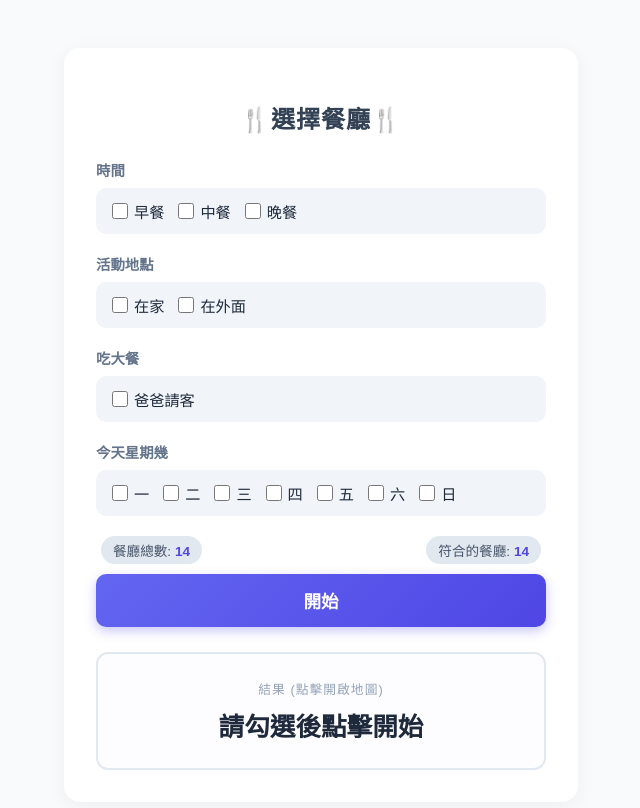
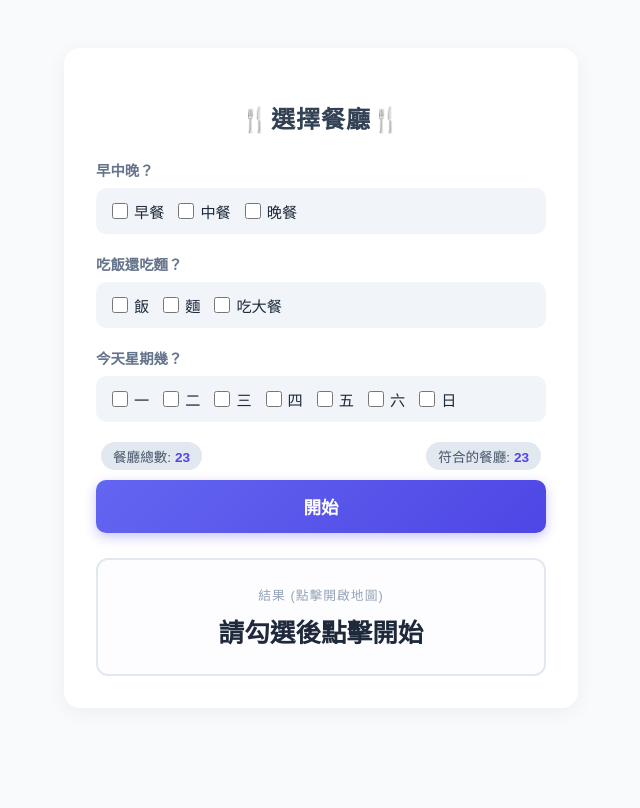
Before and after one commit to hsuhoche/restaurant-choose, a plain HTML site: page index.html in a window 1280 px wide. Shown: the whole page, without its empty margins (319-959 px from the left). Drawn offline with Linux system fonts and the light colour scheme.

Commit message:
Update index.html

```diff
--- a/index.html
+++ b/index.html
@@ -67,41 +67,36 @@
      */
     const CONFIG = {
         attributes: {
-            time: { label: "時間", options: ["早餐", "中餐", "晚餐"] },
-            location: { label: "活動地點", options: ["在家", "在外面"] },
-            big: { label: "吃大餐", options: ["爸爸請客"] },
-            day: { label: "今天星期幾", options: ["一", "二","三", "四","五", "六","日"] }
+            time: { label: "早中晚？", options: ["早餐", "中餐", "晚餐"] },
+            type: { label: "吃飯還吃麵？", options: ["飯", "麵", "吃大餐"] },
+            day: { label: "今天星期幾？", options: ["一", "二","三", "四","五", "六","日"] }
         },
         items: [
             {
                 name: "晨間廚房",
                 time: ["早餐", "中餐"],
-                location: ["在家"],
-                big: [],
+                type: [],
                 day: ["一", "二","三", "四","五", "六"],
                 url: "https://maps.app.goo.gl/xpximgqfS5a6tC977"
             },
             {
                 name: "克林姆",
                 time: ["早餐", "中餐"],
-                location: ["在家"],
-                big: [],
+                type: [],
                 day: ["一", "二","三", "五", "六"],
                 url: "https://maps.app.goo.gl/nWzoTN9BpqfUGPgZ7"
             },
             {
                 name: "饅頭那家",
                 time: ["早餐"],
-                location: ["在家"],
-                big: [],
+                type: [],
                 day: ["一", "二","三","四", "五", "六"],
 
             },
             {
                 name: "丹丹漢堡",
                 time: ["中餐", "晚餐"],
-                location: ["在外面", "在家"],
-                big: [],
+                type: [],
                 day: [ "二","三", "四","五", "六","日"],
                 url: "https://maps.app.goo.gl/6AjnSEtpA9tqnaJD6"
 
@@ -109,32 +104,28 @@
             {
                 name: "越南那家",
                 time: ["中餐", "晚餐"],
-                location: ["在家"],
-                big: [],
+                type: ["麵"],
                 day: ["一", "二","三", "四","五", "日"],
                 url: "https://maps.app.goo.gl/4rmgidLnx2cc9DwaA"
             },
             {
                 name: "提摩西",
                 time: ["中餐", "晚餐"],
-                location: ["在家"],
-                big: [],
+                type: [],
                 day: ["二","三", "四","五", "六","日"],
                 url: "https://maps.app.goo.gl/fSYUvr6WHd4kgP8w9"
             },
             {
                 name: "梁社漢",
                 time: ["中餐", "晚餐"],
-                location: ["在家"],
-                big: [],
+                type: ["飯"],
                 day: ["一", "二","三", "四","五", "六","日"],
                 url: "https://maps.app.goo.gl/vnBTEYPo7RfDb2to7"
             },
             {
                 name: "文璋",
                 time: ["中餐", "晚餐"],
-                location: ["在外面"],
-                big: [],
+                type: ["麵"],
                 day: ["二","三", "四","五", "六","日"],
                 url: "https://maps.app.goo.gl/LE8bKSGFDVqeHXpB7"
             },
@@ -142,8 +133,7 @@
             {
                 name: "愛群旁邊那家鴨肉麵",
                 time: ["中餐", "晚餐"],
-                location: ["在外面"],
-                big: [],
+                type: ["麵"],
                 day: ["一","二","三", "四","五", "六"],
                 url: "https://maps.app.goo.gl/rUE4yiYX6mgiJrcA6?g_st=ic"
             },
@@ -151,40 +141,98 @@
             {
                 name: "台南虱目魚粥（有夠快）",
                 time: ["中餐", "晚餐"],
-                location: ["在外面"],
-                big: [],
+                type: ["飯"],
                 day: ["二","三", "四","五", "六","日"],
                 url: "https://maps.app.goo.gl/f9en2M8kW3SnUWB38?g_st=ic"
             },
             {
+                name: "雞肉飯",
+                time: ["中餐", "晚餐"],
+                type: ["飯"],
+                day: ["一", "二","三", "四","五", "六", "日"],
+                url: "https://maps.app.goo.gl/ywHgTbxwuobbtDnw5"
+            },
+            {
+                name: "湘園排骨",
+                time: ["中餐", "晚餐"],
+                type: ["飯"],
+                day: ["一", "二","三", "四","五"],
+                url: "https://maps.app.goo.gl/CPVmwcooawJp2sGv9"
+            },
+            {
+                name: "吃貨牛肉麵",
+                time: ["中餐", "晚餐"],
+                type: ["麵"],
+                day: ["一", "二","三", "四","五", "六", "日"],
+                url: "https://maps.app.goo.gl/xRRNiCfp7RxsbED58"
+            },
+            {
+                name: "三商巧福",
+                time: ["中餐", "晚餐"],
+                type: ["麵"],
+                day: ["一", "二","三", "四","五", "六", "日"],
+                url: "https://maps.app.goo.gl/7b5dNaafCaFCw1KW7"
+            },
+            {
+                name: "藥燉排骨",
+                time: ["中餐", "晚餐"],
+                type: [],
+                day: ["一", "二","三", "四","五", "六", "日"],
+                url: "https://maps.app.goo.gl/54dwac661ai1LH6D9"
+            },
+            {
+                name: "鍋兵鍋將",
+                time: ["中餐", "晚餐"],
+                type: [],
+                day: ["一", "二","三", "四","五", "六", "日"],
+                url: "https://maps.app.goo.gl/x2Dc8ubiAoXwX8G88"
+            },
+            {
+                name: "原龍 (公休)",
+                time: ["中餐", "晚餐"],
+                type: ["吃大餐"],
+                day: ["一", "二","三", "四","五", "六", "日"],
+                url: "https://maps.app.goo.gl/igx6kR2Y8SqBpTt28"
+            },
+            {
+                name: "劉家酸白菜",
+                time: ["中餐", "晚餐"],
+                type: ["吃大餐"],
+                day: ["二","三", "四","五", "六", "日"],
+                url: "https://maps.app.goo.gl/4eTRn34nQY8LWaMd7"
+            },
+            {
+                name: "大福星",
+                time: ["中餐", "晚餐"],
+                type: ["吃大餐"],
+                day: ["二", "四","五", "六", "日"],
+                url: "https://maps.app.goo.gl/7FNbd4SMThiBrAHw7"
+            },
+            {
+                name: "台匠牛排",
+                time: ["中餐", "晚餐"],
+                type: ["吃大餐"],
+                day: ["一", "二","三", "四","五", "六", "日"],
+                url: "https://maps.app.goo.gl/5PPFegrfpTkTnP4F6"
+            },
+            {
                 name: "鐵板燒",
                 time: ["中餐", "晚餐"],
-                location: ["在外面"],
-                big: [],
+                type: ["吃大餐"],
                 day: ["一", "二","三", "四","五", "六", "日"],
                 url: "https://maps.app.goo.gl/DBdRoqNbvgJ4s27M9"
             },
             {
-                name: "雞肉飯",
-                time: ["中餐", "晚餐"],
-                location: ["在外面"],
-                big: [],
-                day: ["一", "二","三", "四","五", "六", "日"],
-                url: "https://maps.app.goo.gl/ywHgTbxwuobbtDnw5"
-            },
-            {
                 name: "披薩",
                 time: ["中餐", "晚餐"],
-                location: ["在家"],
-                big: ["爸爸請客"],
+                type: ["吃大餐"],
                 day: ["一", "二","三", "四","五", "六"],
                 url: "https://www.google.com/maps/search/必勝客"
             },
             {
                 name: "石二鍋",
                 time: ["中餐", "晚餐"],
-                location: ["在外面"],
-                big: ["爸爸請客"],
+                type: [],
                 day: ["一", "二","三", "四","五", "六","日"],
                 url: "https://maps.app.goo.gl/oY55zXLV1m1KCfEz8"
             }
```
